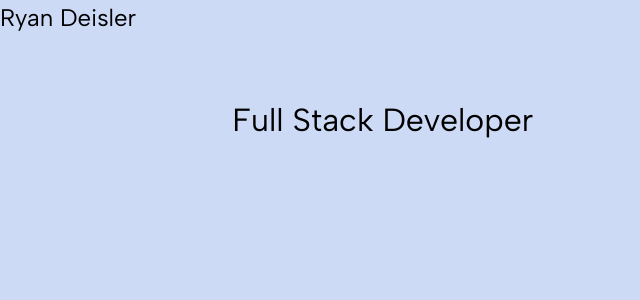
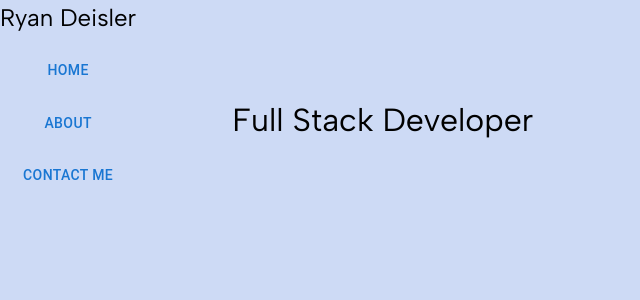
Before and after one commit to RyanDeisler/profile-ui, a Next.js app: page / in a window 1280 px wide. Shown: the top 300 px of the page, without its empty margins (0-640 px from the left). Built offline with nearby package versions, Linux system fonts and the light colour scheme.

Commit message:
Add some buttons

```diff
--- a/src/app/layout.tsx
+++ b/src/app/layout.tsx
@@ -1,6 +1,6 @@
 import type { Metadata } from "next";
 import { Albert_Sans } from "next/font/google";
-import { Stack } from "@mui/material";
+import { Stack, Button } from "@mui/material";
 import "./globals.css";
 
 const albert_sans = Albert_Sans({ subsets: ["latin"] });
@@ -19,7 +19,13 @@ export default function RootLayout({
     <html lang="en">
       <body className={albert_sans.className}>
         <Stack direction={"row"}>
-          <h2>Ryan Deisler</h2>
+          <Stack spacing={2}>
+            <h2>Ryan Deisler</h2>
+            <Button>Home</Button>
+            <Button>About</Button>
+            <Button>Contact Me</Button>
+          </Stack>
+
           {children}
         </Stack>
       </body>
```
